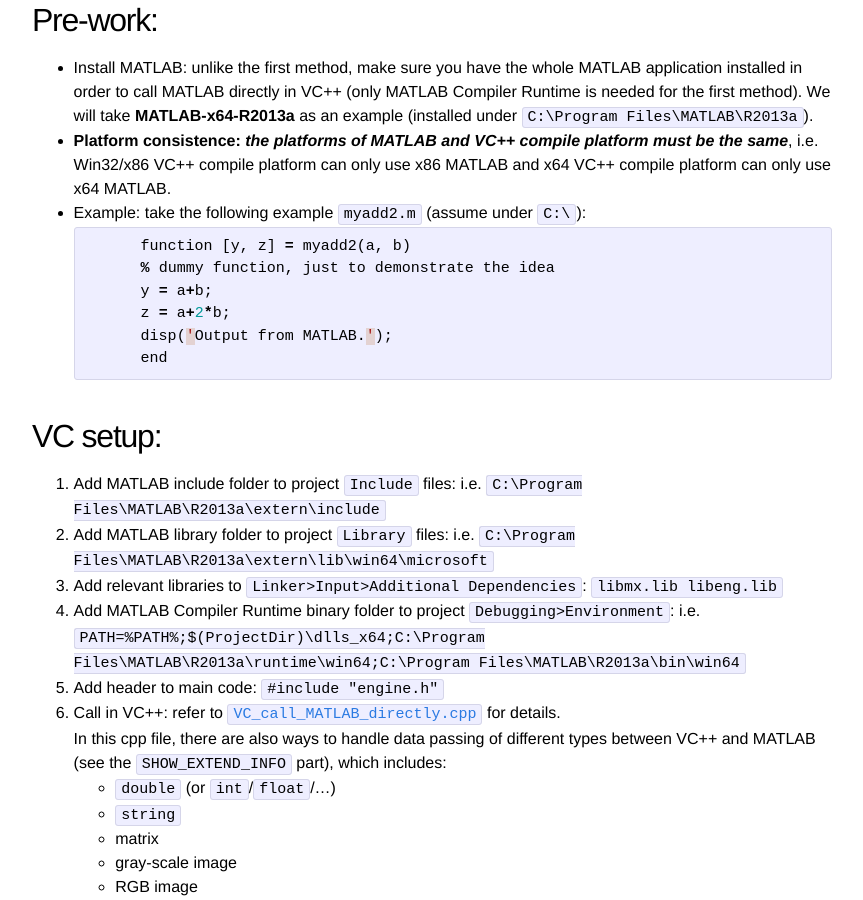
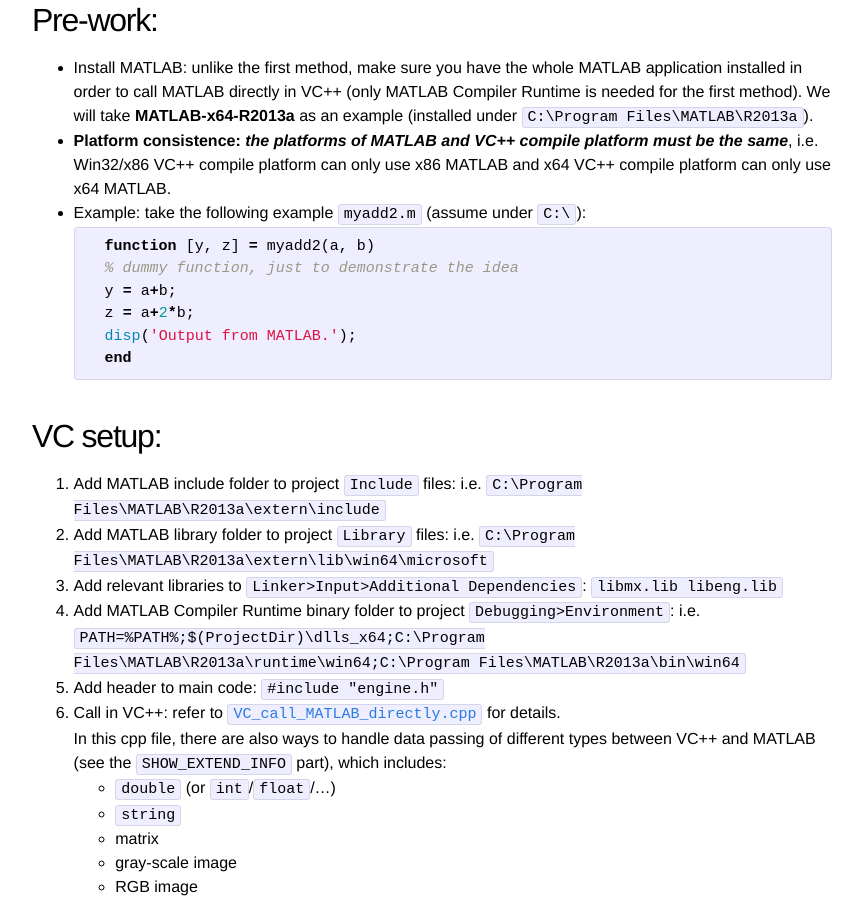
Before and after one commit to blog-ythu/blog-ythu.github.io, a Jekyll site: the page built from _posts/2013-12-27-mixed-programming-call-MATLAB-directly.md, in a window 1280 px wide and 900 px high, scrolled down 601 px. Shown: the whole window, without its empty margins (208-1071 px from the left). Built offline with Jekyll 4.4.1, drawn with Linux system fonts in a browser that asks for light colours; nearby versions of some CDN libraries; Markdown is read by kramdown in place of the engine named in the settings; comment, search, counter and statistics services are not loaded.

````diff
--- a/_config.yml
+++ b/_config.yml
@@ -7,8 +7,8 @@ url: "http://herohuyongtao.github.io"
 github_username: herohuyongtao
 
 # Build settings
-markdown: kramdown
-kramdown:
+markdown: redcarpet
+redcarpet:
   extensions:
     - no_intra_emphasis
     - fenced_code_blocks
--- a/_posts/2013-12-27-mixed-programming-call-MATLAB-directly.md
+++ b/_posts/2013-12-27-mixed-programming-call-MATLAB-directly.md
@@ -24,14 +24,14 @@ This blog will focus on the second approach (also the easier one).
 - **Platform consistence:** ***the platforms of MATLAB and VC++ compile platform must be the same***, i.e. Win32/x86 VC\++ compile platform can only use x86 MATLAB and x64 VC\++ compile platform can only use x64 MATLAB.
 - Example: take the following example `myadd2.m` (assume under `C:\`):
 
-	~~~ cpp
-		function [y, z] = myadd2(a, b)
-		% dummy function, just to demonstrate the idea
-		y = a+b;
-		z = a+2*b;
-		disp('Output from MATLAB.');
-		end
-	~~~
+	```matlab
+	function [y, z] = myadd2(a, b)
+	% dummy function, just to demonstrate the idea
+	y = a+b;
+	z = a+2*b;
+	disp('Output from MATLAB.');
+	end
+	```
 
 ## VC setup:
 1. Add MATLAB include folder to project `Include` files: i.e. `C:\Program Files\MATLAB\R2013a\extern\include`
````
